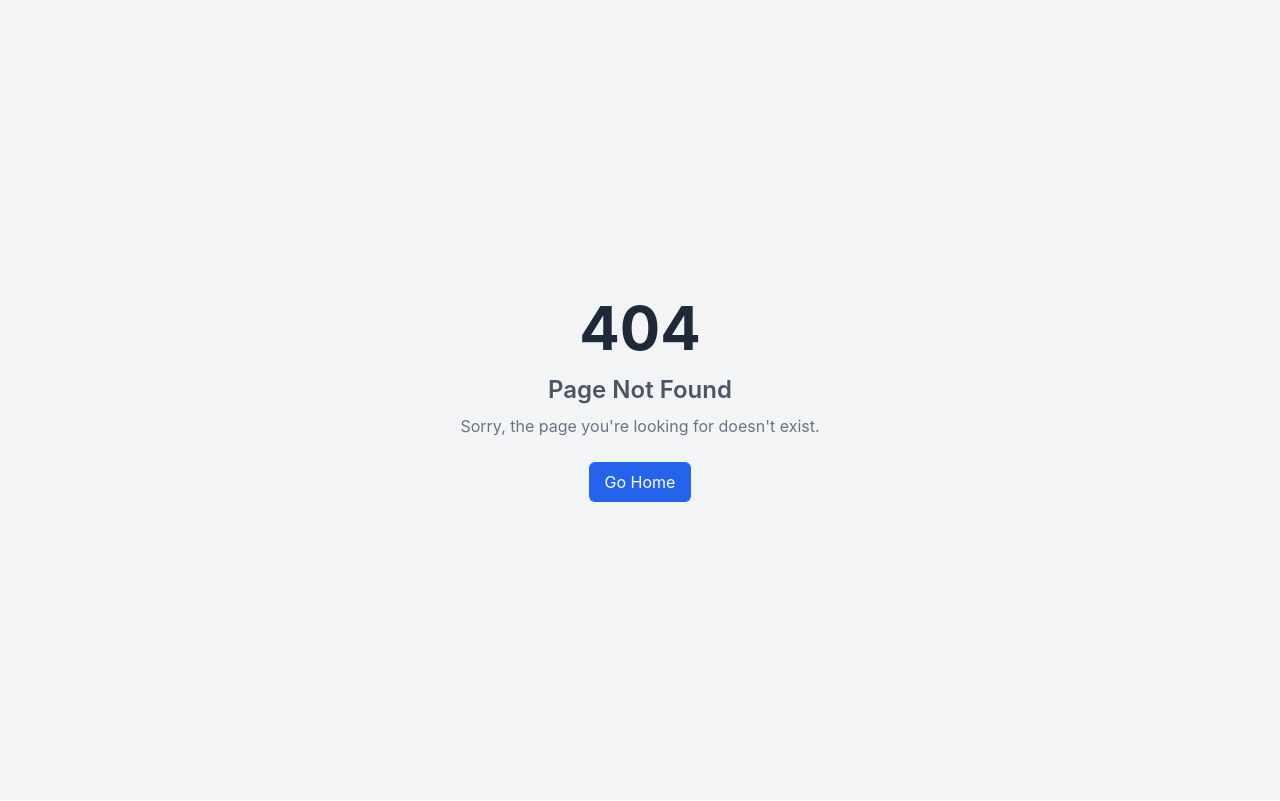
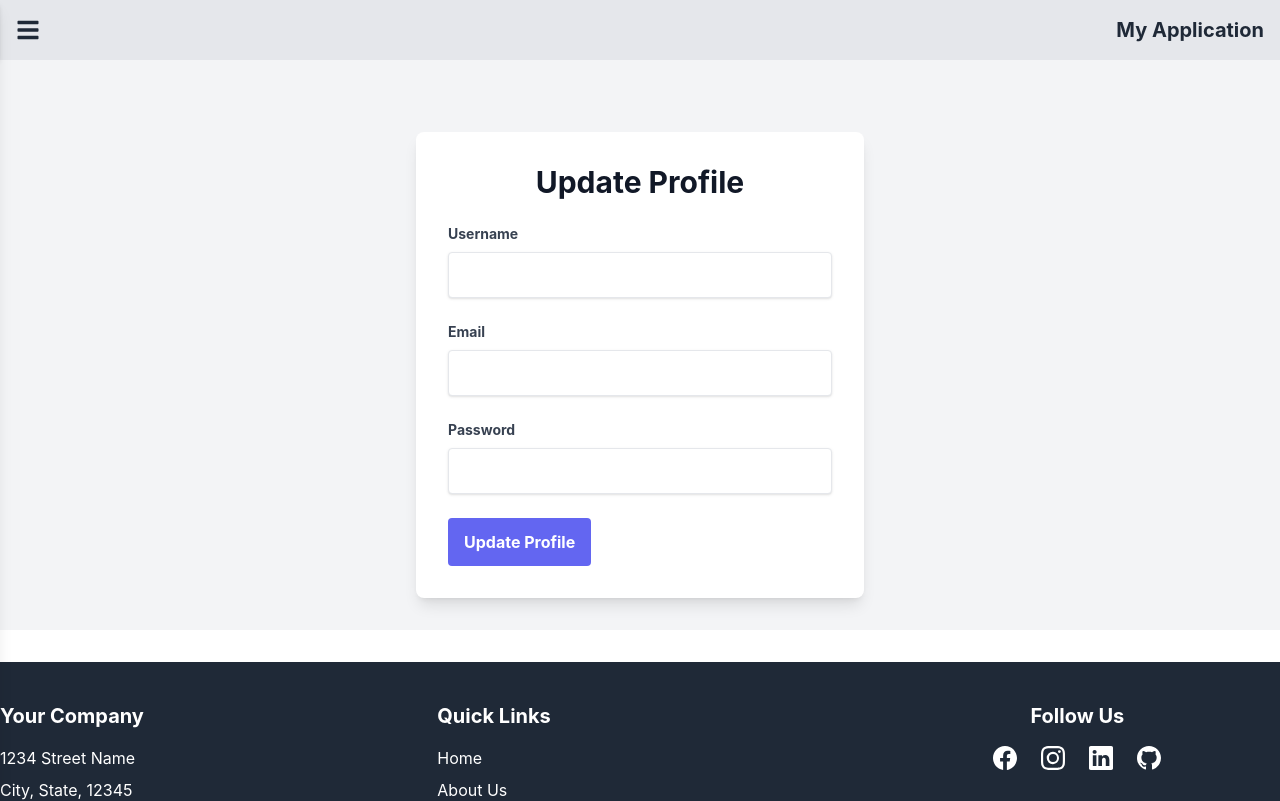
Before and after one commit to Uttam1910/lms-frontend, a React (Vite) app: page /update-profile in a window 1280 px wide. Before the commit this address had no page. Shown: the top 801 px of the page. Built offline with nearby package versions, Linux system fonts and the light colour scheme; sample sign-in values are in the browser's storage.

Commit message:
Created ProfileUpdate component for better styling and added navigation on successful update

```diff
--- a/src/App.jsx
+++ b/src/App.jsx
@@ -14,6 +14,7 @@ import RequireAuth from './components/auth/RequireAuth';
 import CreateCourse from './pages/Courses/CreateCourse';
 import Profile from './pages/Profile/Profile';
 import UpdateAvatar from './pages/Profile/UpdateAvatar';
+import ProfileUpdate from './pages/Profile/ProfileUpdate'; // Corrected import path
 
 function App() {
   return (
@@ -26,17 +27,26 @@ function App() {
         <Route path="courses/:courseId" element={<CourseDetail />} />
         <Route path="login" element={<Login />} />
         <Route path="Signup" element={<Signup />} />
-        {/* <Route path="/profile" component={Profile} /> */}
-        <Route
-          path="/create-course"
-          element={
-            <RequireAuth roles={["admin"]}>
-              <CreateCourse />
-            </RequireAuth>
-          }
-        />
-        <Route path="profile" element={<RequireAuth roles={['student', 'admin']}><Profile /></RequireAuth>} />
-        <Route path="/update-avatar" element={<RequireAuth roles={['student', 'admin']}><UpdateAvatar /></RequireAuth>} />
+        <Route path="/create-course" element={
+          <RequireAuth roles={["admin"]}>
+            <CreateCourse />
+          </RequireAuth>
+        } />
+        <Route path="profile" element={
+          <RequireAuth roles={['student', 'admin']}>
+            <Profile />
+          </RequireAuth>
+        } />
+        <Route path="/update-avatar" element={
+          <RequireAuth roles={['student', 'admin']}>
+            <UpdateAvatar />
+          </RequireAuth>
+        } />
+        <Route path="/update-profile" element={
+          <RequireAuth roles={['student', 'admin']}>
+            <ProfileUpdate />
+          </RequireAuth>
+        } />
       </Route>
       <Route path="#" element={<AccessDenied />} />
       <Route path="*" element={<NotFound />} />
--- a/src/pages/Profile/Profile.jsx
+++ b/src/pages/Profile/Profile.jsx
@@ -50,7 +50,7 @@ const Profile = () => {
           </div>
           <div className="flex space-x-4 mt-4">
             <Link
-              to="/edit-profile"
+              to="/update-profile"
               className="bg-indigo-500 text-white px-4 py-2 rounded-lg hover:bg-indigo-700 flex items-center"
             >
               <FaEdit className="mr-2" /> Edit Profile
--- /dev/null
+++ b/src/pages/Profile/ProfileUpdate.jsx
@@ -0,0 +1,92 @@
+import React, { useState, useEffect } from "react";
+import { useDispatch, useSelector } from "react-redux";
+import { updateProfile } from "../../redux/slice/userSlice";
+import { toast } from "react-hot-toast";
+import { useNavigate } from "react-router-dom";
+
+const ProfileUpdate = () => {
+  const dispatch = useDispatch();
+  const navigate = useNavigate();
+  const { user } = useSelector((state) => state.user);
+  const [formData, setFormData] = useState({
+    username: user?.username || "",
+    email: user?.email || "",
+    password: "",
+  });
+
+  useEffect(() => {
+    if (user) {
+      setFormData({
+        username: user.username,
+        email: user.email,
+        password: "",
+      });
+    }
+  }, [user]);
+
+  const handleChange = (e) => {
+    const { name, value } = e.target;
+    setFormData({ ...formData, [name]: value });
+  };
+
+  const handleSubmit = (e) => {
+    e.preventDefault();
+    dispatch(updateProfile(formData))
+      .unwrap()
+      .then(() => {
+        toast.success("Profile updated successfully");
+        navigate("/profile");
+      })
+      .catch((error) => {
+        toast.error(error.message || "Failed to update profile");
+      });
+  };
+
+  return (
+    <div className="max-w-md mx-auto mt-10 p-8 bg-white shadow-lg rounded-lg">
+      <h2 className="text-3xl font-bold text-gray-900 mb-6 text-center">Update Profile</h2>
+      <form onSubmit={handleSubmit}>
+        <div className="mb-6">
+          <label className="block text-gray-700 text-sm font-bold mb-2">Username</label>
+          <input
+            type="text"
+            name="username"
+            value={formData.username}
+            onChange={handleChange}
+            className="shadow appearance-none border rounded w-full py-3 px-3 text-gray-700 leading-tight focus:outline-none focus:shadow-outline"
+          />
+        </div>
+        <div className="mb-6">
+          <label className="block text-gray-700 text-sm font-bold mb-2">Email</label>
+          <input
+            type="email"
+            name="email"
+            value={formData.email}
+            onChange={handleChange}
+            className="shadow appearance-none border rounded w-full py-3 px-3 text-gray-700 leading-tight focus:outline-none focus:shadow-outline"
+          />
+        </div>
+        <div className="mb-6">
+          <label className="block text-gray-700 text-sm font-bold mb-2">Password</label>
+          <input
+            type="password"
+            name="password"
+            value={formData.password}
+            onChange={handleChange}
+            className="shadow appearance-none border rounded w-full py-3 px-3 text-gray-700 leading-tight focus:outline-none focus:shadow-outline"
+          />
+        </div>
+        <div className="flex items-center justify-between">
+          <button
+            type="submit"
+            className="bg-indigo-500 hover:bg-indigo-700 text-white font-bold py-3 px-4 rounded focus:outline-none focus:shadow-outline"
+          >
+            Update Profile
+          </button>
+        </div>
+      </form>
+    </div>
+  );
+};
+
+export default ProfileUpdate;
--- /dev/null
+++ b/src/redux/slice/userSlice.js
@@ -0,0 +1,57 @@
+import { createSlice, createAsyncThunk } from "@reduxjs/toolkit";
+import axios from "../../helpers/axiosInstance";
+import { toast } from "react-hot-toast";
+
+// Async thunk to update profile
+export const updateProfile = createAsyncThunk(
+  "user/updateProfile",
+  async (userData, { rejectWithValue }) => {
+    try {
+      const response = await axios.put("users/profile", userData);
+      return response.data;
+    } catch (error) {
+      return rejectWithValue(
+        error.response && error.response.data.message
+          ? error.response.data.message
+          : error.message
+      );
+    }
+  }
+);
+
+const userSlice = createSlice({
+  name: "user",
+  initialState: {
+    user: null,
+    loading: false,
+    error: null,
+  },
+  reducers: {
+    setUser(state, action) {
+      state.user = action.payload;
+    },
+    logout(state) {
+      state.user = null;
+    },
+  },
+  extraReducers: (builder) => {
+    builder
+      .addCase(updateProfile.pending, (state) => {
+        state.loading = true;
+        state.error = null;
+      })
+      .addCase(updateProfile.fulfilled, (state, action) => {
+        state.loading = false;
+        state.user = action.payload;
+        toast.success("Profile updated successfully");
+      })
+      .addCase(updateProfile.rejected, (state, action) => {
+        state.loading = false;
+        state.error = action.payload;
+        toast.error(action.payload || "Failed to update profile");
+      });
+  },
+});
+
+export const { setUser, logout } = userSlice.actions;
+export default userSlice.reducer;
--- a/src/redux/store.js
+++ b/src/redux/store.js
@@ -3,13 +3,14 @@
 import { configureStore } from '@reduxjs/toolkit';
 import authReducer from './slice/authSlice';
 import courseReducer from './slice/courseSlice';
-// import userReducer from './slice/userSlice'
+import userReducer from './slice/userSlice'
+
 
 const store = configureStore({
   reducer: {
     auth: authReducer,
     courses: courseReducer,
-    // user: userReducer
+    user: userReducer,
   },
 });
 
```
